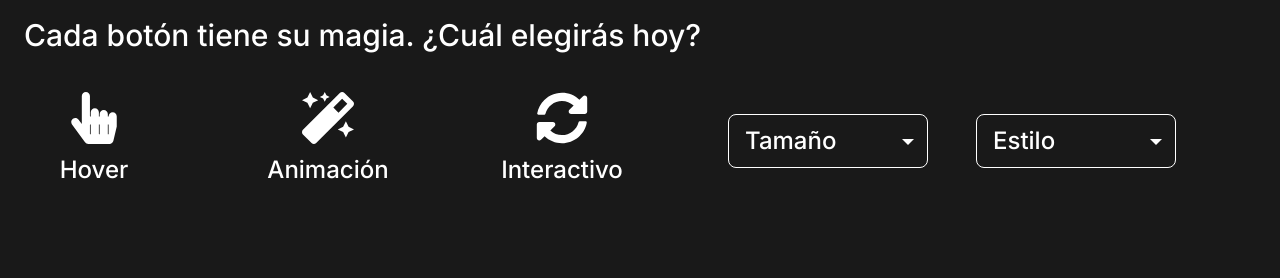
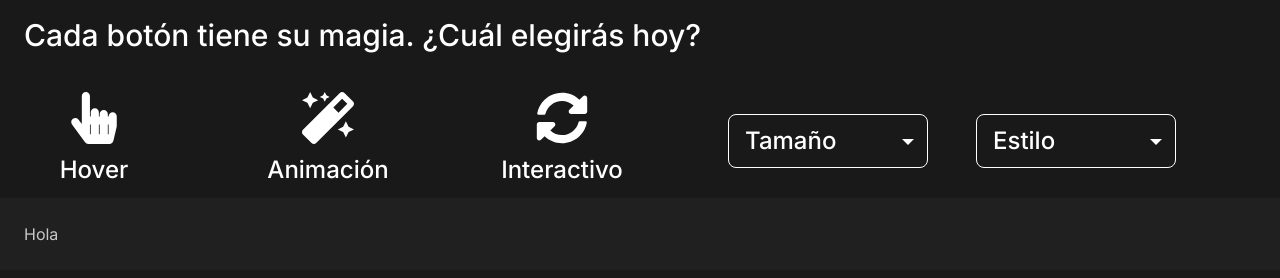
Before and after one commit to DMaximoVarela/magic-buttons, a Next.js app: page /inicio in a window 1280 px wide. Shown: the part 154-432 px from the top of the page. Built offline with nearby package versions, Linux system fonts and the light colour scheme; what @midudev/tailwind-animations would draw is missing.

Commit message:
feat: crea el recuadro gris, contenedor de botones y filtros seleccionados

```diff
--- a/src/app/inicio/page.tsx
+++ b/src/app/inicio/page.tsx
@@ -11,8 +11,12 @@ const Page = () => {
           Cada botón tiene su magia. ¿Cuál elegirás hoy?
         </h3>
       </div>
-      <div className="self-center mt-[86px] lg:mt-[110px] 2xl:mt-[130px]">
+      <div className="relative self-center mt-[86px] lg:mt-[110px] 2xl:mt-[130px]">
         <Filters />
+        {/**Contenedor #202020*/}
+        <div className="absolute p-6 w-full h-auto bg-[#202020]">
+          <h1>Hola</h1>
+        </div>
       </div>
     </div>
   );
--- a/src/components/filters/filters.tsx
+++ b/src/components/filters/filters.tsx
@@ -18,7 +18,7 @@ const Filters = () => {
   ];
 
   return (
-    <div className="flex flex-col lg:flex-row items-center justify-center w-[100vw] p-6 gap-4">
+    <div className="flex flex-col lg:flex-row items-center justify-center w-[100vw] px-6 pt-6 gap-4">
       {/* Filtros de selección (Mobile) */}
       <div className="w-full flex items-center justify-center xsm:gap-6 sm:gap-12 lg:order-2">
         {["Tamaño", "Estilo"].map((filterType, index) => (
```
